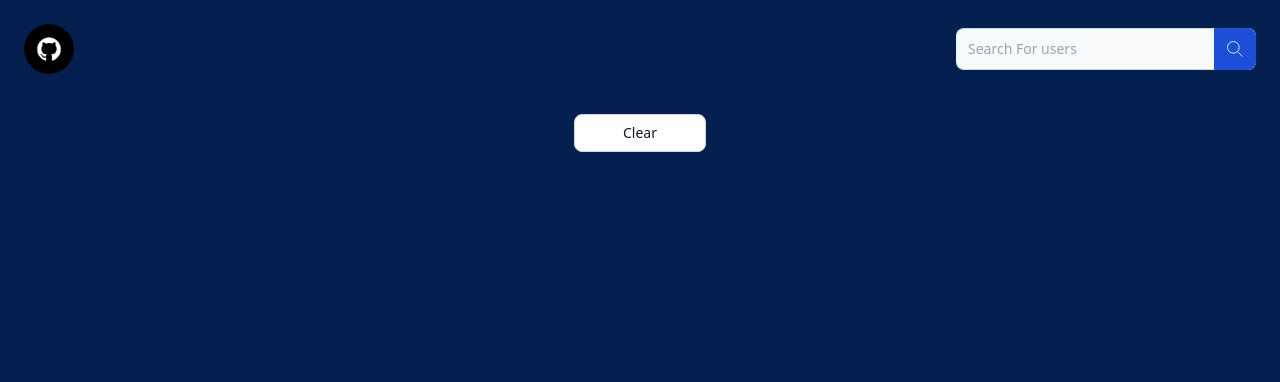
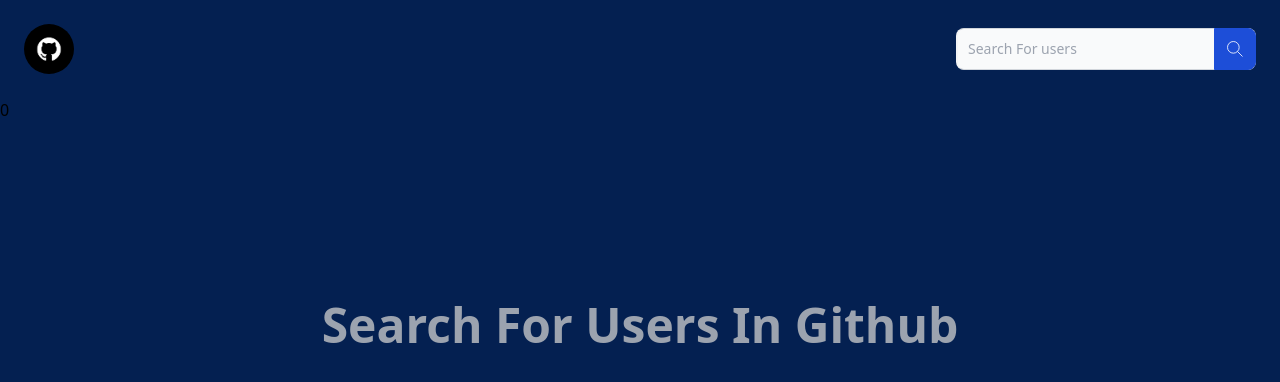
Before and after one commit to marouaneXan/github_finder, a React (Vite) app: page / in a window 1280 px wide. Shown: the top 382 px of the page. Built offline with nearby package versions, Linux system fonts and the light colour scheme.

Commit message:
fix loading and text in Home page

```diff
--- a/src/pages/Home.jsx
+++ b/src/pages/Home.jsx
@@ -1,27 +1,32 @@
-import React, { useState,useContext } from "react";
+import React, { useState, useContext } from "react";
 import Spinner from "../components/Layouts/Spinner";
 import UserCard from "../components/user/UserCard";
 import { GithubContext } from "../context/Github";
 
 const Home = () => {
-    const [show,setShow]=useState(false)
-    const {users}=useContext(GithubContext)
-    console.log(users)
+  const { users, loading } = useContext(GithubContext);
+  console.log(users);
 
   return (
     <section>
-      {show && <Spinner/>}
+      {loading && <Spinner />}
+      {users.length && (
         <button className="block items-center py-2 mx-auto px-12 my-4 text-sm font-medium text-center text-gray-900 bg-white rounded-lg border border-gray-300 hover:bg-gray-100 focus:ring-4 focus:outline-none focus:ring-gray-200 dark:bg-gray-800 dark:text-white dark:border-gray-600 dark:hover:bg-gray-700 dark:hover:border-gray-700 dark:focus:ring-gray-700">
           Clear
         </button>
+      )}
       <div className="container flex flex-wrap justify-center py-[14.4px] gap-6 md:mx-auto md:justify-start md:px-[88px]">
-        {users.map((user)=>(<UserCard user={user} key={user.id}/>))}
+        {users.map((user) => (
+          <UserCard user={user} key={user.id} />
+        ))}
       </div>
-      {show && <div className="container flex justify-center items-center mt-[150px] mx-auto ">
+      {!users.length && !loading && (
+        <div className="container flex justify-center items-center mt-[150px] mx-auto ">
           <h1 className="text-gray-400 text-center text-2xl font-bold md:text-5xl">
             Search For Users In Github
           </h1>
-      </div>}
+        </div>
+      )}
     </section>
   );
 };
```
Lines whose indentation alone changed are shown as unchanged.
